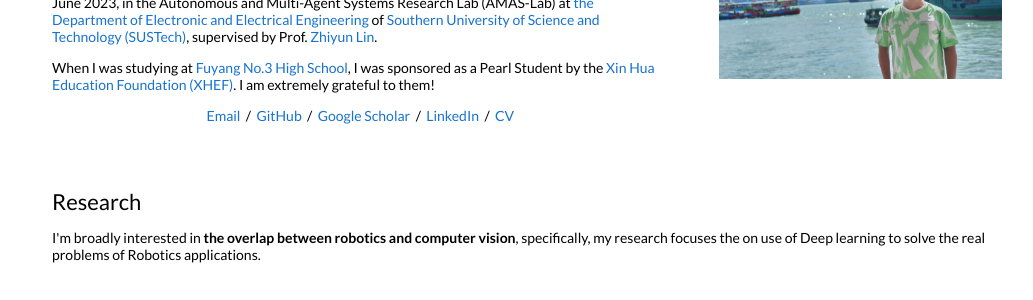
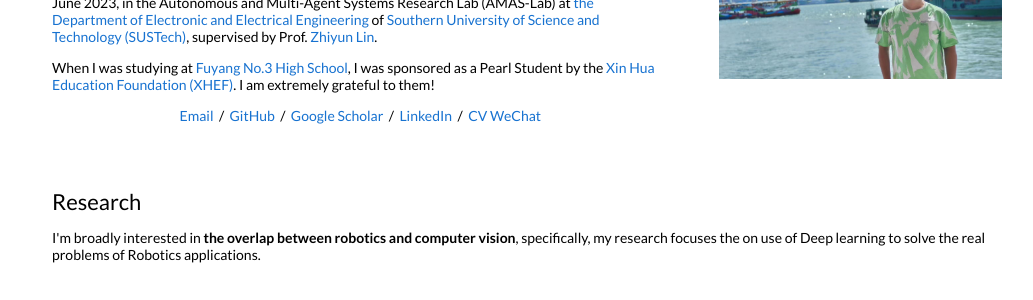
Before and after one commit to DoongLi/DoongLi.github.io, a Jekyll site: the page built from _posts/2024-03-30-nerfRepo.markdown, in a window 1280 px wide. Shown: the part 222-522 px from the top of the page, without its empty margins (113-1146 px from the left). Built offline with Jekyll 4.4.1, drawn with Linux system fonts in a browser that asks for light colours.

Commit message:
Added wechat link

```diff
--- a/_layouts/default.html
+++ b/_layouts/default.html
@@ -44,6 +44,8 @@
                 <a href="https://DoongLi.github.io">Google Scholar</a> &nbsp;/&nbsp;
                 <a href="https://www.linkedin.com/in/dong-li-9796b2245/"> LinkedIn </a> &nbsp;/&nbsp;
                 <a href="doc/dongli_resume.pdf"> CV </a>
+                <a href="images/wechat.jpg"> WeChat </a>
+
               </p>
             </td>
             <td style="padding:2.5%;width:30%;max-width:30%">
```
